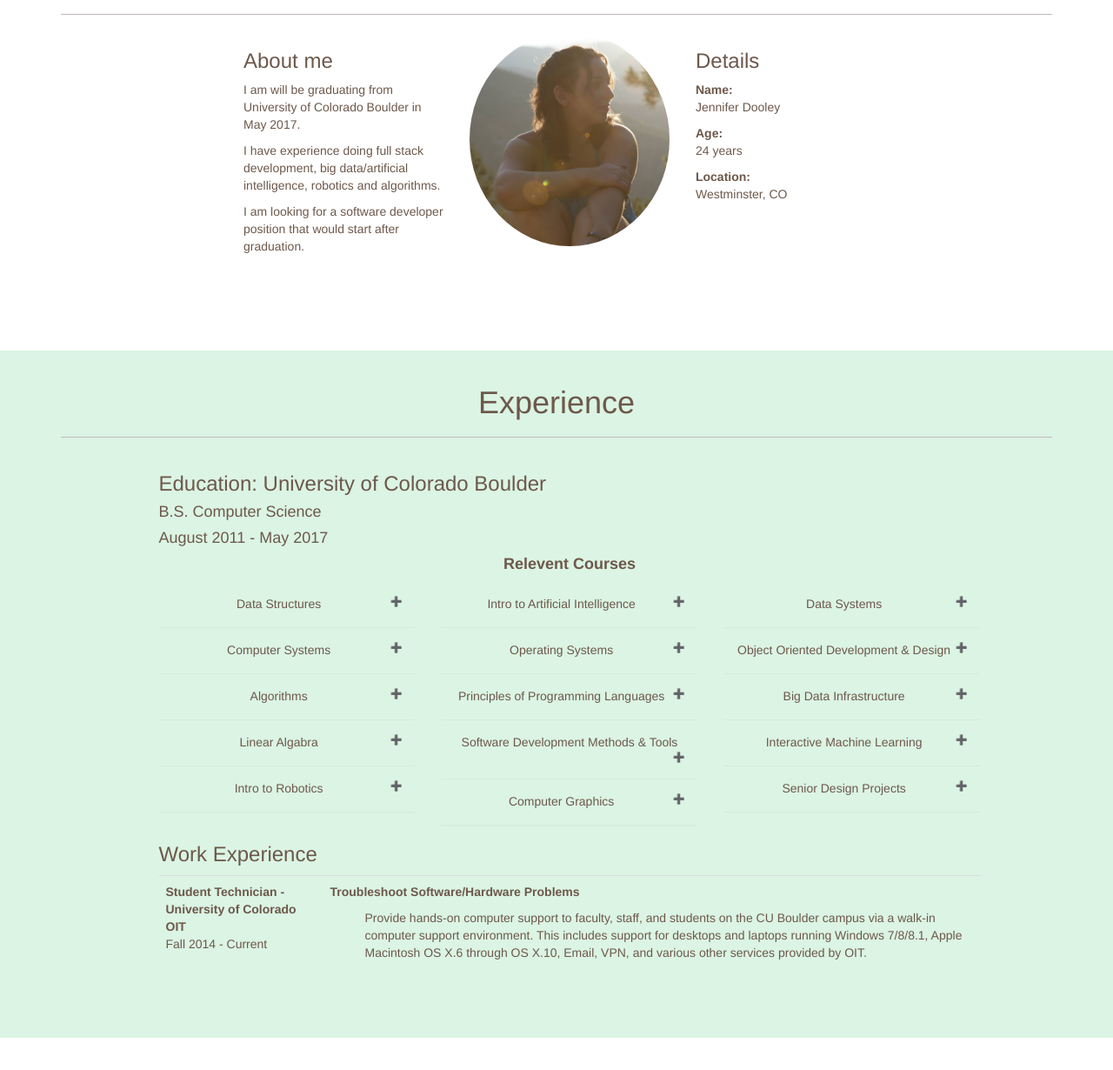
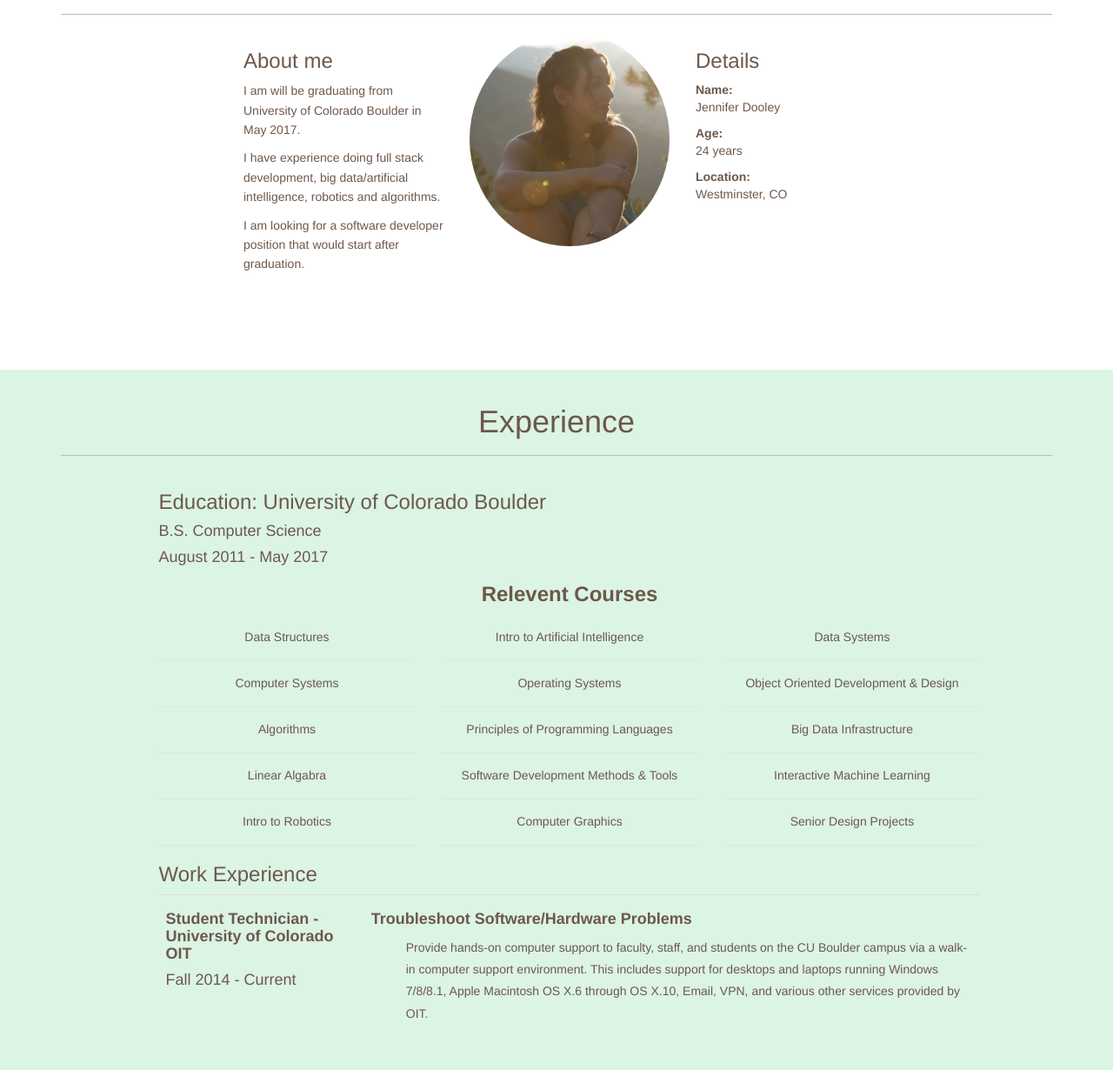
Before and after one commit to StattikRose/StattikRose.github.io, a plain HTML site: page index.html in a window 1280 px wide. Shown: the part 603-1833 px from the top of the page at 87% size. Drawn offline with nearby package versions, Linux system fonts and the light colour scheme.

Commit message:
more updates
Just need to fix skills and projects now

```diff
--- a/css/main.css
+++ b/css/main.css
@@ -111,7 +111,7 @@ button.accordion {
 }
 /* Add a background color to the button if it is clicked on (add the .active class with JS), and when you move the mouse over it (hover) */
 button.accordion.active, button.accordion:hover {
-    background-color: #ddd;
+    background-color: #7fc2ed;
 }
 
 /* Style the accordion panel. Note: hidden by default */
@@ -126,14 +126,10 @@ div.panel {
   font-size: 13px;
 }
 
-button.accordion:after {
-    content: '\02795'; /* Unicode character for "plus" sign (+) */
-    font-size: 11px;
-    color: #D3D3D3;
-    float: right;
-    margin-left: 5px;
+p.job {
+  line-height: 1.8;
 }
 
-button.accordion.active:after {
-    content: "\2796"; /* Unicode character for "minus" sign (-) */
+p.about {
+  line-height: 1.6;
 }
--- a/index.html
+++ b/index.html
@@ -52,9 +52,9 @@
                         <div class="row">
                             <div class="col-lg-4">
                                 <h3>About me</h3>
-                                <p>I am will be graduating from University of Colorado Boulder in May 2017.</p>
-                                <p>I have experience doing full stack development, big data/artificial intelligence, robotics and algorithms.</p>
-                                <p>I am looking for a software developer position that would start after graduation.</p>
+                                <p class="about">I am will be graduating from University of Colorado Boulder in May 2017.</p>
+                                <p class="about">I have experience doing full stack development, big data/artificial intelligence, robotics and algorithms.</p>
+                                <p class="about">I am looking for a software developer position that would start after graduation.</p>
                             </div>
                             <div class="col-lg-4">
                                 <img src="/img/profilepic.jpg" class="img-circle img-responsive">
@@ -85,7 +85,7 @@
                         <h3>Education: University of Colorado Boulder</h3>
                         <h4>B.S. Computer Science</h4>
                         <h4>August 2011 - May 2017</h4>
-                        <h4><center><strong>Relevent Courses</strong></center></h4>
+                        <h3><center><strong>Relevent Courses</strong></center></h4>
                         <div class="row">
                           <div class="col-md-4">
                             <button class="accordion">Data Structures</button>
@@ -160,14 +160,13 @@
                         <h3>Work Experience</h3>
                         <table class="table">
                             <tr>
-                                <td width="20%"><strong>Student Technician - University of Colorado OIT</strong>
-                                    <br>
-                                    <p>Fall 2014 - Current</p>
+                                <td width="25%"><h4><strong>Student Technician - University of Colorado OIT</strong></h4>
+                                    <h4>Fall 2014 - Current</h4>
                                 </td>
                                 <td>
-                                    <p><strong>Troubleshoot Software/Hardware Problems</strong></p>
+                                    <h4><strong>Troubleshoot Software/Hardware Problems</strong></h4>
                                     <ul>
-                                        <p>Provide hands-on computer support to faculty, staff, and students on the CU Boulder campus via a walk-in computer support environment. This includes support for desktops and laptops running Windows 7/8/8.1, Apple Macintosh OS X.6 through OS X.10, Email, VPN, and various other services provided by OIT.</p>
+                                        <p class="job">Provide hands-on computer support to faculty, staff, and students on the CU Boulder campus via a walk-in computer support environment. This includes support for desktops and laptops running Windows 7/8/8.1, Apple Macintosh OS X.6 through OS X.10, Email, VPN, and various other services provided by OIT.</p>
                                     </ul>
                                 </td>
                             </tr>
@@ -570,25 +569,30 @@
         <div class="container" style="padding-bottom: 50px; color: #6D584B">
             <div class="page-header" style="border-bottom: 1px solid #C3BAB5";>
                 <div class="text-center">
-                    <h1>Contact</h1>
+                    <h1>Contact & More</h1>
                 </div>
             </div>
             <div class="container">
                 <div class="row">
                 <div class="col-md-8 col-md-offset-2">
-                <div class="col-lg-6 text-center">
+                <div class="col-lg-4 text-center">
                     <a href="https://www.linkedin.com/in/jenniferdooley27" class="blue-link">
                         <tr>
-                            <td width="10%"><i class="fa fa-linkedin-square" aria-hidden="true"></i></td>
-                            <td>LinkedIn</td>
+                            <td width="10%"><i class="fa fa-linkedin-square fa-4x" aria-hidden="true"></i></td>
                         </tr>
                     </a>
                 </div>
-                <div class="col-lg-6 text-center">
+                <div class="col-lg-4 text-center">
                     <a href="mailto:jenn.dooley.27@gmail.com" class="blue-link">
                         <tr>
-                            <td width="10%"><i class="fa fa-envelope" aria-hidden="true"></i></td>
-                            <td>Email</td>
+                            <td width="10%"><i class="fa fa-envelope fa-4x" aria-hidden="true"></i></td>
+                        </tr>
+                    </a>
+                </div>
+                <div class="col-lg-4 text-center">
+                    <a href="https://www.github.com/stattikrose" class="blue-link">
+                        <tr>
+                            <td width="10%"><i class="fa fa-github-square fa-4x" aria-hidden="true"></i></td>
                         </tr>
                     </a>
                 </div>
@@ -604,7 +608,7 @@
       <hr>
 
       <footer>
-        <p>&copy; Jennifer Dooley 2016</p>
+        <p>&copy; Jennifer Dooley 2017</p>
       </footer>
     </div> <!-- /container -->        <script src="//ajax.googleapis.com/ajax/libs/jquery/1.11.2/jquery.min.js"></script>
         <script>window.jQuery || document.write('<script src="js/vendor/jquery-1.11.2.min.js"><\/script>')</script>
```
